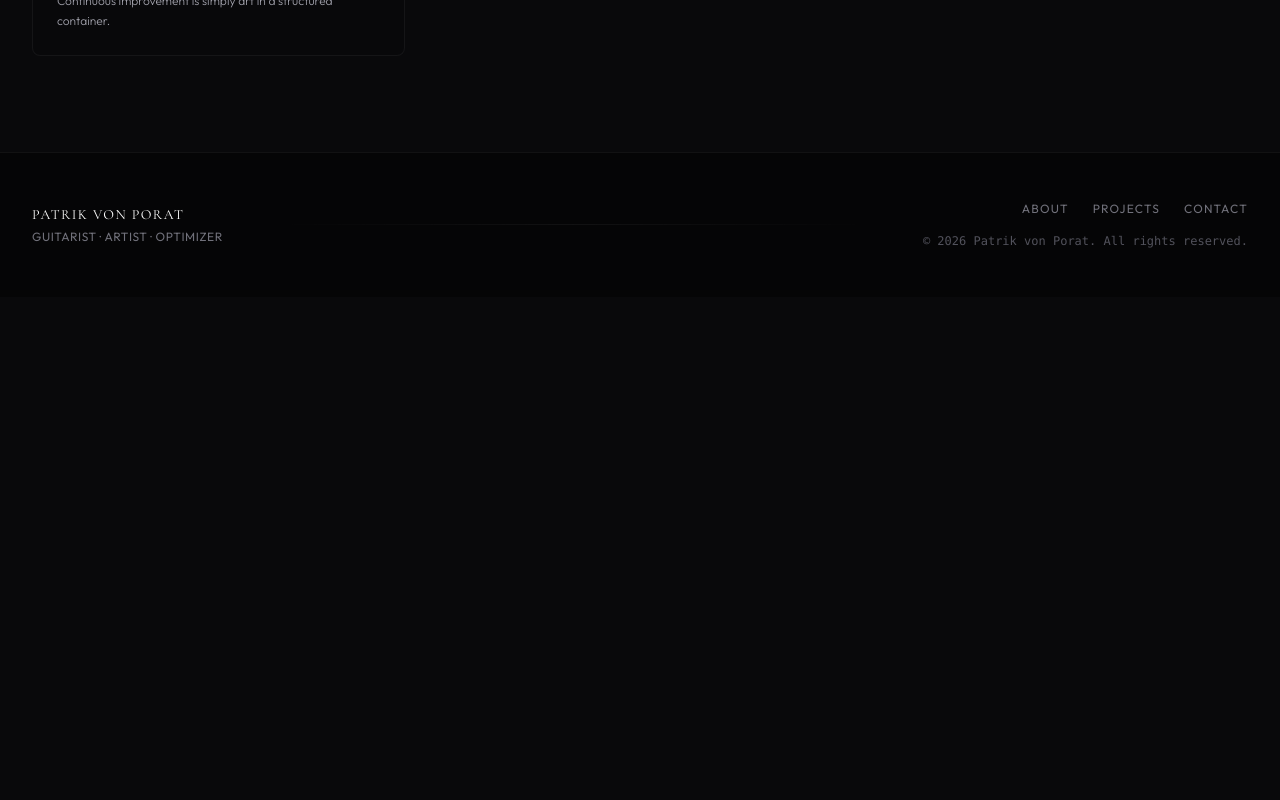
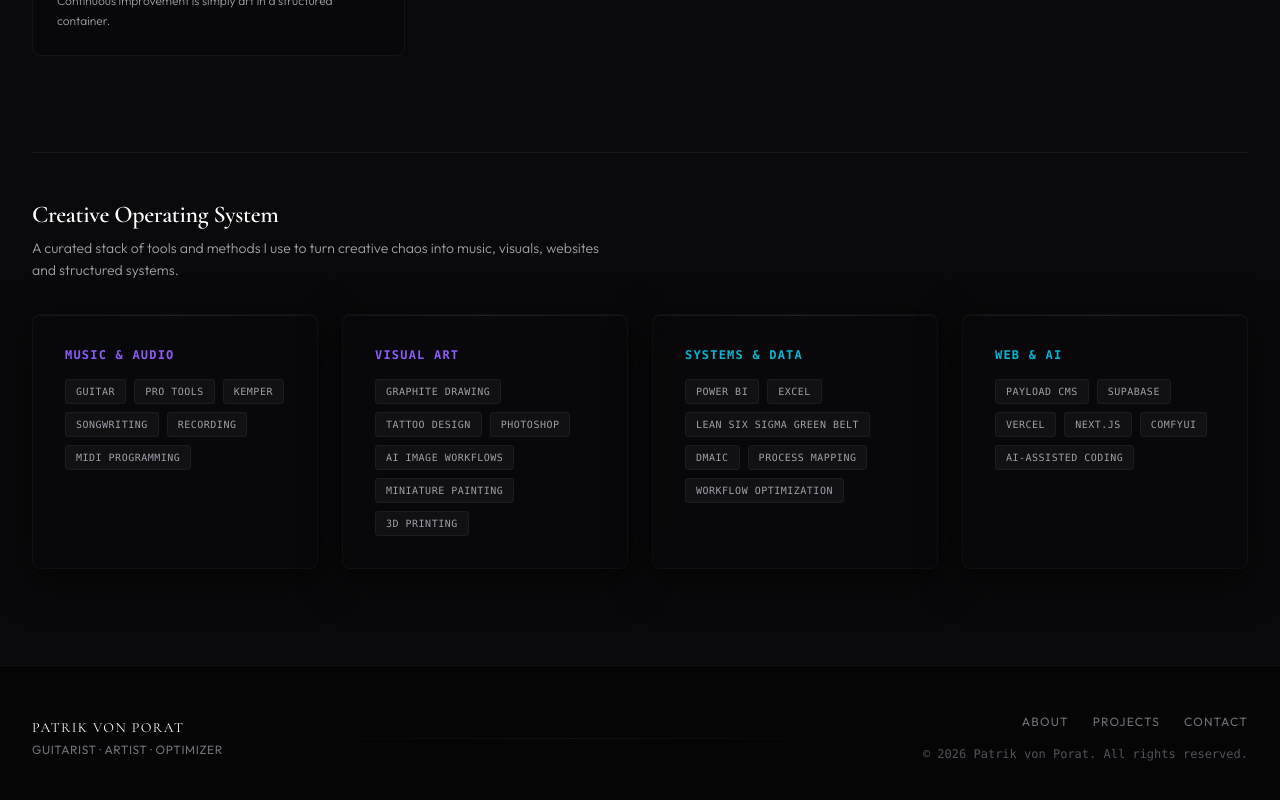
Before and after one commit to xvonpat/patrik-von-porat-portfolio, a Next.js app: page /about in a window 1280 px wide. Shown: the part 1428-2228 px from the top of the page. Before the commit the page ends 1725 px from the top, so only its background shows below. Built offline with nearby package versions, Linux system fonts and the light colour scheme.

Commit message:
feat: add Creative Operating System skills section to About page

```diff
--- a/src/app/(app)/about/page.js
+++ b/src/app/(app)/about/page.js
@@ -115,6 +115,62 @@
 
       </div>
 
+      {/* Creative Operating System Section */}
+      <div className="flex flex-col gap-8 mt-12 pt-12 border-t border-white/5 relative z-10">
+        <div className="flex flex-col gap-2">
+          <h2 className="text-2xl font-semibold text-white tracking-tight font-gothic">Creative Operating System</h2>
+          <p className="text-sm text-zinc-400 font-light leading-relaxed max-w-xl">
+            A curated stack of tools and methods I use to turn creative chaos into music, visuals, websites and structured systems.
+          </p>
+        </div>
+
+        <div className="grid grid-cols-1 sm:grid-cols-2 lg:grid-cols-4 gap-6">
+          {[
+            {
+              title: "Music & Audio",
+              accent: "purple",
+              skills: ["Guitar", "Pro Tools", "Kemper", "Songwriting", "Recording", "MIDI Programming"]
+            },
+            {
+              title: "Visual Art",
+              accent: "purple",
+              skills: ["Graphite Drawing", "Tattoo Design", "Photoshop", "AI Image Workflows", "Miniature Painting", "3D Printing"]
+            },
+            {
+              title: "Systems & Data",
+              accent: "cyan",
+              skills: ["Power BI", "Excel", "Lean Six Sigma Green Belt", "DMAIC", "Process Mapping", "Workflow Optimization"]
+            },
+            {
+              title: "Web & AI",
+              accent: "cyan",
+              skills: ["Payload CMS", "Supabase", "Vercel", "Next.js", "ComfyUI", "AI-Assisted Coding"]
+            }
+          ].map((group, idx) => {
+            const isPurple = group.accent === 'purple';
+            const accentClass = isPurple ? 'text-accent-purple font-semibold' : 'text-accent-cyan font-semibold';
+            const hoverBorderClass = isPurple ? 'hover:border-accent-purple/30' : 'hover:border-accent-cyan/30';
+            return (
+              <GlassCard key={idx} accent={group.accent} className="p-6 flex flex-col gap-4">
+                <span className={`text-xs font-mono uppercase tracking-widest ${accentClass}`}>
+                  {group.title}
+                </span>
+                <div className="flex flex-wrap gap-2">
+                  {group.skills.map((skill, sIdx) => (
+                    <span
+                      key={sIdx}
+                      className={`text-[10px] font-mono px-2.5 py-1 rounded bg-zinc-900/60 border border-white/5 text-zinc-400 uppercase tracking-wider transition-all duration-300 ${hoverBorderClass} hover:text-white`}
+                    >
+                      {skill}
+                    </span>
+                  ))}
+                </div>
+              </GlassCard>
+            );
+          })}
+        </div>
+      </div>
+
     </div>
   );
 }
```
